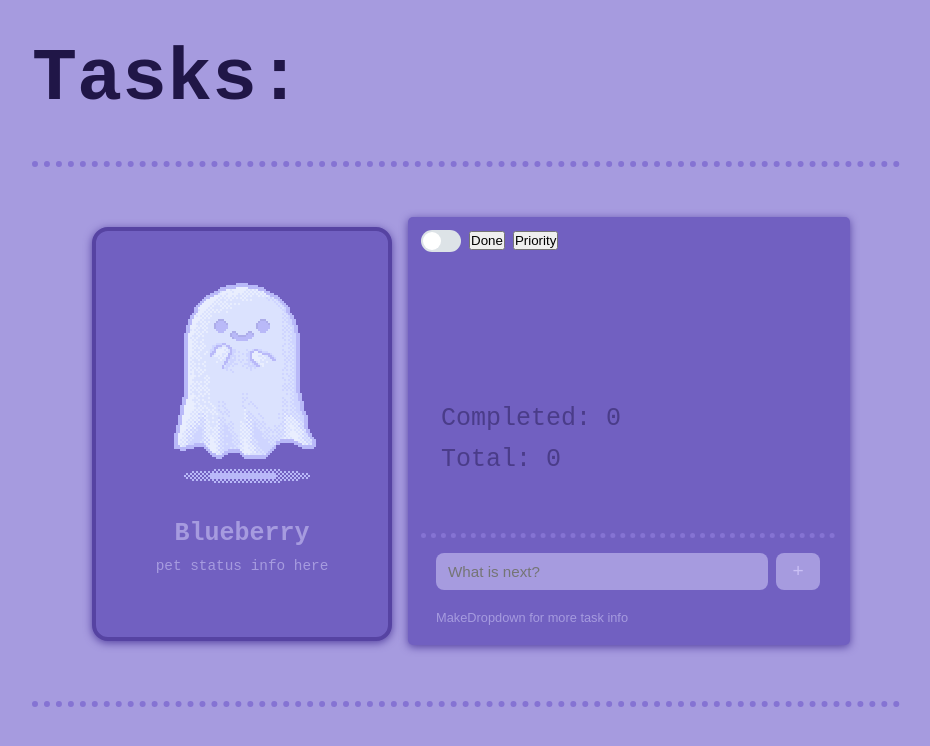
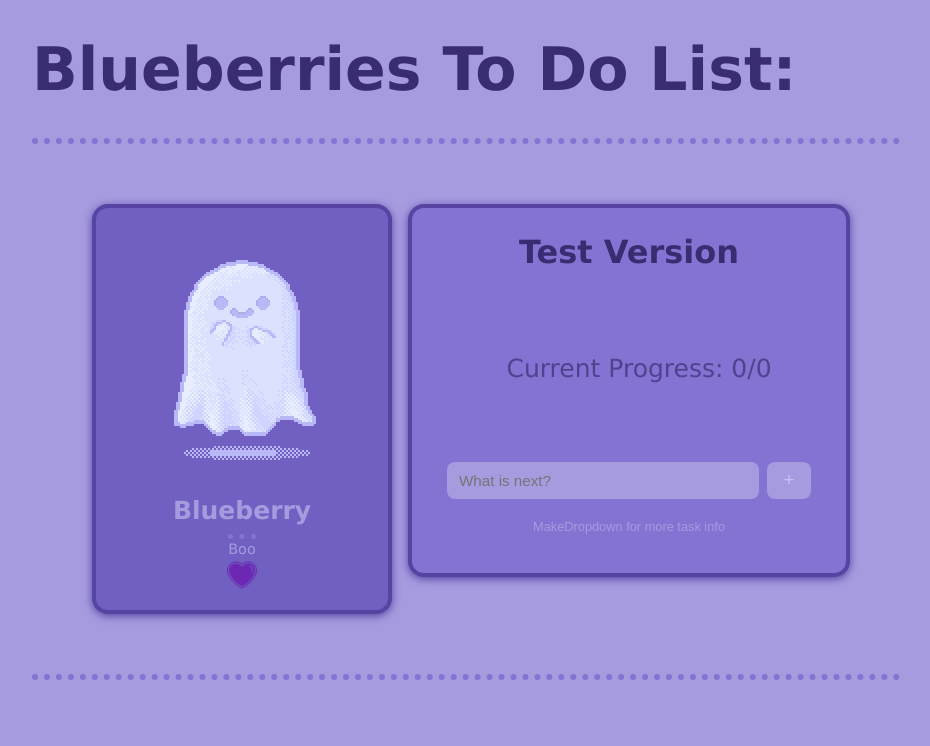
Before and after one commit to RS550/To-Do-App, a React (Vite) app: page / in a window 1280 px wide. Shown: the top 746 px of the page, without its empty margins (174-1104 px from the left). Built offline with nearby package versions, Linux system fonts and the light colour scheme.

Commit message:
Test Deployment
Inital deployment version

```diff
--- a/src/App.css
+++ b/src/App.css
@@ -2,7 +2,7 @@
 :root {
     --c8: #0f0c1d;
     --c7: #201647;
-    --c6: #0f0c1d;
+    --c6: #3a2c70;
     --c5: #3a2c70b1;
     --c4: #5643a2;
     --c3: #7160c1;
@@ -16,10 +16,11 @@
   box-sizing: border-box;
   margin: 0;
   padding: 0;
+  color: var(--c6);
 }
 
 body {
-  font-family:'Courier New', Courier, monospace;
+  font-family:Verdana, Geneva, Tahoma, sans-serif;
   background-color: var(--c1);
   color: var(--c7);
   line-height: 1.5;
@@ -43,7 +44,7 @@ header {
 }
 
 header h1 {
-  font-size: 75px;
+  font-size: 60px;
   font-weight: 700;
 }
 
@@ -168,23 +169,35 @@ header h1 {
 }
 
 .cardText {
+  border-top: 5px dotted var(--c2);
   font-size: 0.9rem;
   color: var(--c1);
 }
 
+.heart-icon {
+  max-width:30px;
+}
+
 .sub-Column {
+  margin-top: 10px;;
   grid-area: navbar;
   align-items: center;
   justify-content: center;
-  border-radius: 5px;
-  padding: 13px 15px 0 13px ;
-  background-color: var(--c3);
+  padding: 20;
+  background-color: var(--c2);
+  border: 4px solid var(--c4);
+  border-radius: 16px;
   box-shadow: 0 2px 8px var(--c4);
+    padding: 20px;
+  display: flex;
+  flex-direction: column;
+  align-items: initial;
+  text-align: center;
 }
 
 /* ===== Task Stats ===== */
 .taskStats {
-  padding: 120px 0px 50px 20px;
+  padding: 70px 0px 50px 20px;
 }
 
 .taskStats p {
@@ -210,7 +223,7 @@ header h1 {
   border:none;
   border-radius: 8px;
   font-size: 0.95rem;
-  color: var(--c7);
+  color: var(--c8);
   background-color: var(--c1);
 }
 
--- a/src/App.jsx
+++ b/src/App.jsx
@@ -7,6 +7,7 @@ import TaskList from './TaskList';
 import NavBar from './NavBar';
 import Card from './Card.jsx';
 import DropDownMenu from './DropDownMenu.jsx';
+import DatePicker from './DatePicker.jsx';
 import './App.css';
 
 function App() {
@@ -37,10 +38,8 @@ function App() {
         {showPet && <Card className='pet' />}
 
         <div className="sub-Column">
-          <NavBar
-            showPet={showPet}
-            setShowPet={setShowPet}
-          />
+          <h1>Test Version</h1>
+
           <TaskTracking className='task-stats' tasksCompleted={tasksCompleted} tasksTotal={tasksTotal} limit={1} />
           <Form className='form' tasks={tasks} setTasks={setTasks} />
 
--- a/src/Card.jsx
+++ b/src/Card.jsx
@@ -1,6 +1,8 @@
 import petImage from './assets/idle.gif'
+import heartImage from './assets/heart.png';
 
 function Card({className}){
+
     return (
         <div className={`card${className ? ` ${className}` : ''}`}>
             <img
@@ -9,7 +11,10 @@ function Card({className}){
               alt="BlueBerry"
             ></img>
             <h2 className="cardTitle">Blueberry</h2>
-            <p className="cardText">pet status info here</p>
+            <p className="cardText">Boo </p>
+            <img
+              className="heart-icon"
+              src={heartImage} />
         </div>
     );
 }
--- a/src/DatePicker.jsx
+++ b/src/DatePicker.jsx
@@ -1,7 +1,141 @@
-function DatePicker(){
-    return (
-    <>
-    <div> date picker placeholder</div>
-    </>);
+import React from 'react';
+
+const CUR_YEAR = new Date().getFullYear();
+const CUR_MONTH = new Date().getMonth() + 1;
+const YEARS_RANGE = 21;
+const CUR_YEAR_OFFSET = 10;
+const MONTHS_IN_YEAR = 12;
+const DAYS_IN_WEEK = 7;
+const LAST_DAY_OF_WEEK_INDEX = 6;
+const DAYS_OF_THE_WEEK = ['Mon', 'Tue', 'Wed', 'Thu', 'Fri', 'Sat', 'Sun'];
+
+const getMonthName = (index) =>
+  new Date(0, index).toLocaleString('default', { month: 'long' });
+
+const generateYearOptions = (year) =>
+  Array.from({ length: YEARS_RANGE }).map((_, i) => ({
+    value: year - CUR_YEAR_OFFSET + i,
+  }));
+
+const generateMonthOptions = () =>
+  Array.from({ length: MONTHS_IN_YEAR }).map((_, i) => ({
+    value: i + 1,
+    label: getMonthName(i),
+  }));
+
+// Converts JS's Sunday-first (0-6) day index into a Monday-first (0-6) index
+const adjustDayOfWeek = (day) => {
+  if (day === 0) day = 7;
+  return day - 1;
+};
+
+const pad = (n) => String(n).padStart(2, '0');
+const formatDate = (year, month, date) =>
+  `${year}-${pad(month)}-${pad(date)}`;
+
+const createCalendar = (year, month, selectedDate, onSelectDate) => {
+  const day = new Date(year, month - 1, 1);
+  const daysInMonth = new Date(year, month, 0).getDate();
+  const rows = [];
+  let cells = [];
+
+  // leading blank cells so the 1st lines up under the correct weekday
+  for (let i = 0; i < adjustDayOfWeek(day.getDay()); i++) {
+    cells.push(<td key={`empty-${i}`}></td>);
+  }
+
+  while (day.getMonth() === month - 1) {
+    const date = day.getDate();
+    const isSelected = selectedDate === formatDate(year, month, date);
+
+    cells.push(
+      <td
+        key={date}
+        onClick={() => onSelectDate(date)}
+        style={{
+          cursor: 'pointer',
+          textAlign: 'center',
+          padding: '6px',
+          fontWeight: isSelected ? 'bold' : 'normal',
+          background: isSelected ? '#dbeafe' : 'transparent',
+          borderRadius: '4px',
+        }}
+      >
+        {date}
+      </td>
+    );
+
+    const dayOfWeek = adjustDayOfWeek(day.getDay());
+    if (dayOfWeek === LAST_DAY_OF_WEEK_INDEX || date === daysInMonth) {
+      // pad the final week out to 7 cells so the table stays aligned
+      while (cells.length < DAYS_IN_WEEK) {
+        cells.push(<td key={`trailing-${cells.length}`}></td>);
+      }
+      rows.push(<tr key={date}>{cells}</tr>);
+      cells = [];
+    }
+
+    day.setDate(date + 1);
+  }
+
+  return (
+    <table>
+      <thead>
+        <tr>
+          {DAYS_OF_THE_WEEK.map((dayName) => (
+            <th key={dayName}>{dayName}</th>
+          ))}
+        </tr>
+      </thead>
+      <tbody>{rows}</tbody>
+    </table>
+  );
+};
+
+function DatePicker({onDateSelected}) {
+  const [year, setYear] = React.useState(CUR_YEAR);
+  const [month, setMonth] = React.useState(CUR_MONTH);
+  const [selectedDate, setSelectedDate] = React.useState('');
+
+  const onHandleSelectedDate = (date) => {
+    const formatted = formatDate(month, date, year);
+    setSelectedDate(formatted);
+    onDateSelected?.(formatted);
+  };
+
+  return (
+    <div>
+      <label htmlFor="year">Year:</label>
+      <select
+        id="year"
+        value={year}
+        onChange={(e) => setYear(Number(e.target.value))}
+      >
+        {generateYearOptions(CUR_YEAR).map(({ value }) => (
+          <option key={value} value={value}>
+            {value}
+          </option>
+        ))}
+      </select>
+
+      <label htmlFor="month">Month:</label>
+      <select
+        id="month"
+        value={month}
+        onChange={(e) => setMonth(Number(e.target.value))}
+      >
+        {generateMonthOptions().map(({ value, label }) => (
+          <option key={value} value={value}>
+            {label}
+          </option>
+        ))}
+      </select>
+
+      {createCalendar(year, month, selectedDate, onHandleSelectedDate)}
+
+      <input type="text" readOnly placeholder="Selected date" value={selectedDate} />
+    </div>
+  );
 }
+
 export default DatePicker;
--- a/src/Header.jsx
+++ b/src/Header.jsx
@@ -2,7 +2,7 @@ function Header() {
 
   return (
     <header>
-      <h1>Tasks:</h1>
+      <h1>Blueberries To Do List:</h1>
 
     </header>
   );
--- a/src/TaskTracking.jsx
+++ b/src/TaskTracking.jsx
@@ -2,8 +2,7 @@ function TaskTracking({ tasksCompleted, tasksTotal }) {
   return (
     <section className="taskStats">
       <div>
-        <p>Completed: {tasksCompleted}</p>
-        <p>Total: {tasksTotal}</p>
+        <p>Current Progress: {tasksCompleted}/{tasksTotal}</p>
       </div>
     </section>
   );
```
Also changed, not shown: src/assets/bigBackground.jpg (deleted), src/assets/heart.png (added).
